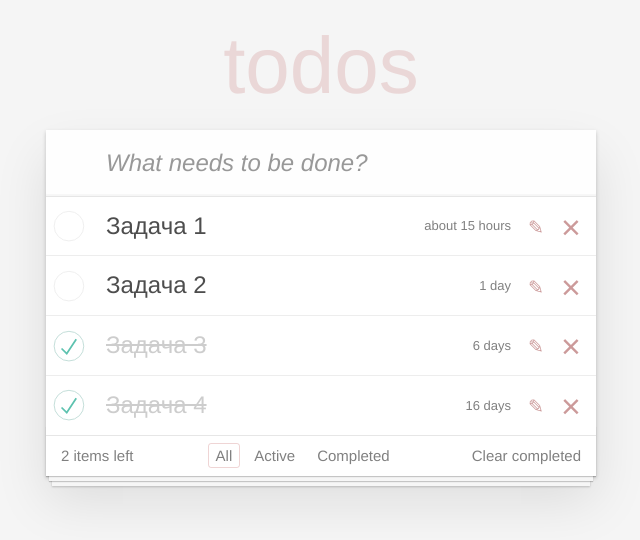
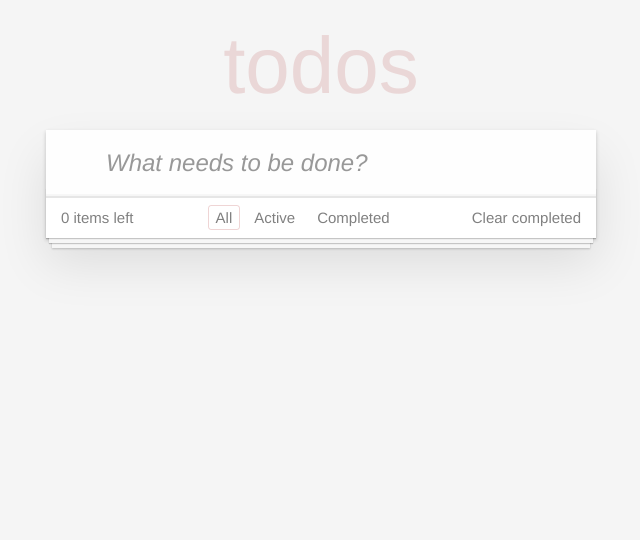
Before and after one commit to zdrnrt/kata_todo, a React app: page / in a window 1280 px wide. Shown: the top 540 px of the page, without its empty margins (319-959 px from the left). Built offline with nearby package versions, Linux system fonts and the light colour scheme.

Commit message:
Рабочее приложение с дефолтными параметрами, проброс параметров в App

```diff
--- a/src/Components/App.js
+++ b/src/Components/App.js
@@ -1,5 +1,4 @@
 import React, { Component, useState } from 'react';
-import { format } from "date-fns";
 import NewTaskForm from './NewTaskForm';
 import TaskList from './TaskList';
 import Footer from './Footer'
@@ -32,7 +31,9 @@ export default class App extends Component {
 */
 // function
 
-export default function App() {
+function App(props) {
+
+  console.log('App', props);
 
   let data = {
     items: {
@@ -76,10 +77,10 @@ export default function App() {
       }
     },
     filter: {
-      state: 'all',
+      // state: 'all',
       listener: function () {
         let filter = event.target;
-        setFilter(filter.dataset.value)
+        setFilter(event.target.dataset.value)
       },
       clear: function () {
         changeList(taskList.filter((el) => el.state != 'completed'));
@@ -87,20 +88,91 @@ export default function App() {
     }
   };
 
-  let [filter, setFilter] = useState(data.filter.state);
+  function taskFilter(e){
+    setFilter(e.target.dataset.value)
+  }
+  function taskFilterClean () {
+    changeList(taskList.filter((el) => el.state != 'completed'));
+  }
 
-  let [taskList, changeList] = useState(data.items.list);
+  function taskCreate(e) {
+    if (e.nativeEvent.code === 'Enter' && e.target.value != '') {
+      changeList([...taskList, {id: taskList.length + 1, state: 'active', title: e.target.value, date:  Date.now()}]);
+      e.target.value = '';
+    }
+  }
+
+  function taskListener(e){
+    console.log(e.target.dataset.value);
+    switch (e.target.dataset.value) {
+      case 'completed':
+      case 'active':
+      case 'editing':
+        taskState(e);
+        break;
+
+      case 'destroy':
+        tasDestroy(e);
+        break;
+
+      case 'edit':
+        taskEdit(e);
+        break;
+    }
+  }
+
+  function taskState(e) {
+    changeList(taskList.map(function (el) {
+      if (el.id == e.target.closest('[data-id]').dataset.id) {
+        el.state = e.target.dataset.value;
+      };
+      return el;
+    }));
+  };
+
+  function tasDestroy(e) {
+    let id = event.target.closest('[data-id]').dataset.id;
+    changeList(taskList.filter((el) => el.id != id));
+  };
+
+  function taskEdit(e) {
+
+    if (e.nativeEvent.code === 'Enter' && e.target.value != '') {
+      changeList(taskList.map(function (el) {
+        if (el.id == e.target.closest('[data-id]').dataset.id) {
+          el.title = e.target.value;
+          el.state = 'active';
+        }
+        console.log('taskEdit', el);
+        return el
+      }));
+    };
+  };
+
+
+  let [filter, setFilter] = useState(props.props.filter);
+  let [taskList, changeList] = useState(props.props.list);
+  console.log('app', taskList, props.props.list)
 
   return (
     <section className="todoapp">
       <header className="header">
         <h1>todos</h1>
-        <NewTaskForm props={data} />
+        <NewTaskForm list={taskList} listener={taskCreate} />
       </header>
       <section className="main">
-        <TaskList props={data} list={taskList} active={filter} />
-        <Footer props={data} list={taskList} active={filter} />
+        <TaskList listener={taskListener} list={taskList} active={filter} />
+        <Footer list={taskList} active={filter} listener={{taskFilter, taskFilterClean}} />
       </section>
     </section>
   );
 }
+
+App.defaultProps = {
+  props: {
+    list: [],
+    filter: 'all'
+  }
+}
+
+export default App;
--- a/src/Components/Footer.js
+++ b/src/Components/Footer.js
@@ -2,11 +2,11 @@ import React from 'react';
 import TaskFilter from './TasksFilter';
 
 export default function Footer(props){
-    let count = props.list.reduce((sum, el) => sum += el.state == 'active' ? 1 : 0, 0 );
+    const count = props.list.reduce((sum, el) => sum += el.state == 'active' ? 1 : 0, 0 );
     return (
         <footer className="footer">
             <span className="todo-count">{count} items left</span>
-            <TaskFilter props={props.props.filter} active={props.active}/>
+            <TaskFilter listener={props.listener} active={props.active}/>
         </footer>
     )
 }
--- a/src/Components/NewTaskForm.js
+++ b/src/Components/NewTaskForm.js
@@ -23,6 +23,6 @@ export default class NewTaskForm extends Component {
 // function
 export default function NewTaskForm(props) {
     return (
-        <input className="new-todo" placeholder="What needs to be done?" onKeyDown={props.props.items.create} autoFocus></input>
+        <input className="new-todo" placeholder="What needs to be done?" onKeyDown={props.listener} autoFocus></input>
     )
 }
--- a/src/Components/Task.js
+++ b/src/Components/Task.js
@@ -1,43 +1,5 @@
 import React, {Component} from 'react';
 import { formatDistance, subDays } from 'date-fns';
-
-/*
-<li class='completed'>
-            <div class='view'>
-              <input class='toggle' type='checkbox'></input>
-              <label>
-                <span class='description'>Completed task</span>
-                <span class='created'>created 17 seconds ago</span>
-              </label>
-              <button class='icon icon-edit'></button>
-              <button class='icon icon-destroy'></button>
-            </div>
-          </li>
-          <li class='editing'>
-            <div class='view'>
-              <input class='toggle' type='checkbox'></input>
-              <label>
-                <span class='description'>Editing task</span>
-                <span class='created'>created 5 minutes ago</span>
-              </label>
-              <button class='icon icon-edit'></button>
-              <button class='icon icon-destroy'></button>
-            </div>
-            <input type='text' class='edit' value='Editing task'></input>
-          </li>
-          <li>
-            <div class='view'>
-              <input class='toggle' type='checkbox'></input>
-              <label>
-                <span class='description'>Active task</span>
-                <span class='created'>created 5 minutes ago</span>
-              </label>
-              <button class='icon icon-edit'></button>
-              <button class='icon icon-destroy'></button>
-            </div>
-          </li>
-
-*/
 
 //class
 /*
@@ -93,18 +55,19 @@ export default class Task extends Component {
 //function
 function Task(props) {
     let data = props.elem;
+    console.log('TaskItem', data, data.state == 'completed')
     return (
         <li data-id={data.id} className={data.state}>
             <div className='view'>
-                <input className='toggle' type='checkbox' data-value={data.state == 'completed' ? 'active' : 'completed' } onChange={props.listener.state} defaultChecked={data.state == 'completed' ? true : false}/>
+                <input className='toggle' type='checkbox' data-value={data.state == 'completed' ? 'active' : 'completed'} onChange={props.listener} checked={data.state == 'completed'}/>
                 <label>
                     <span className='description'>{data.title}</span>
-                    <span className='created' data-date={data.date}>{formatDistance(new Date(data.date), new Date(),  { includeSeconds: true })}</span>
+                    <span className='created'>{formatDistance(new Date(data.date), Date.now(),  { includeSeconds: true })}</span>
                 </label>
-                <button className='icon icon-edit' data-value='editing' onClick={props.listener.state}></button>
-                <button className='icon icon-destroy' data-value='destroy' onClick={props.listener.destroy}></button>
+                <button className='icon icon-edit' data-value='editing' onClick={props.listener}></button>
+                <button className='icon icon-destroy' data-value='destroy' onClick={props.listener}></button>
             </div>
-            <input type="text" className="edit" onKeyDown={props.listener.edit} defaultValue={data.title}/>
+            <input type="text" className="edit" onKeyDown={props.listener} data-value="edit" defaultValue={data.title}/>
         </li>
     );
 }
--- a/src/Components/TaskList.js
+++ b/src/Components/TaskList.js
@@ -31,23 +31,25 @@ export default class TaskList extends Component {
   }
 }
 */
+
 // function
 function TaskList(props) {
+  // console.log('taskList', props)
   let filter = props.active;
   let List = props.list.map( (item) => {
     if (filter == 'all') {
-      return <Task key={item.id} elem={item} listener={props.props.items.listener} />;
+      return <Task key={item.id} elem={item} listener={props.listener} />;
     } else {
       if (filter == item.state){
-        return <Task key={item.id} elem={item} listener={props.props.items.listener} />;
+        return <Task key={item.id} elem={item} listener={props.listener} />;
       }
     }
-  })
-    return (
-      <ul className="todo-list">
-        {List}
-      </ul>
-    );
+  } );
+  return (
+    <ul className="todo-list">
+      {List}
+    </ul>
+  );
 }
 
 export default TaskList;
--- a/src/Components/TasksFilter.js
+++ b/src/Components/TasksFilter.js
@@ -1,6 +1,6 @@
 import React from 'react';
 
-export default function TaskFilter(props) {
+function TaskFilter(props) {
     return (
         <>
             <ul className='filters'>
@@ -8,7 +8,7 @@ export default function TaskFilter(props) {
                     <button
                         data-value="all"
                         className={props.active == 'all' ? 'selected' : ''}
-                        onClick={props.props.listener}
+                        onClick={props.listener['taskFilter']}
                     >
                         All
                     </button>
@@ -17,7 +17,7 @@ export default function TaskFilter(props) {
                     <button
                         data-value="active"
                         className={props.active == 'active' ? 'selected' : ''}
-                        onClick={props.props.listener}
+                        onClick={props.listener['taskFilter']}
                     >
                         Active
                     </button>
@@ -26,19 +26,21 @@ export default function TaskFilter(props) {
                     <button
                         data-value="completed"
                         className={props.active == 'completed' ? 'selected' : ''}
-                        onClick={props.props.listener}
+                        onClick={props.listener['taskFilter']}
                     >
                         Completed
                     </button>
                 </li>
             </ul>
             <button
-                data-value="active"
                 className='clear-completed'
-                onClick={props.props.clear}
+                onClick={props.listener['taskFilterClean']}
             >
                 Clear completed
             </button>
         </>
     )
 }
+
+
+export default TaskFilter;
--- a/src/index.js
+++ b/src/index.js
@@ -63,4 +63,13 @@ root.render(<App props={data} />);
 */
 
 // functional component
+
+
+let data = {
+  filter: 'all',
+  list: [
+    { id: 1, state: 'active', title: 'Задача 1', date: '2024-05-25' }
+  ]
+}
+
 root.render(<App />);
```
